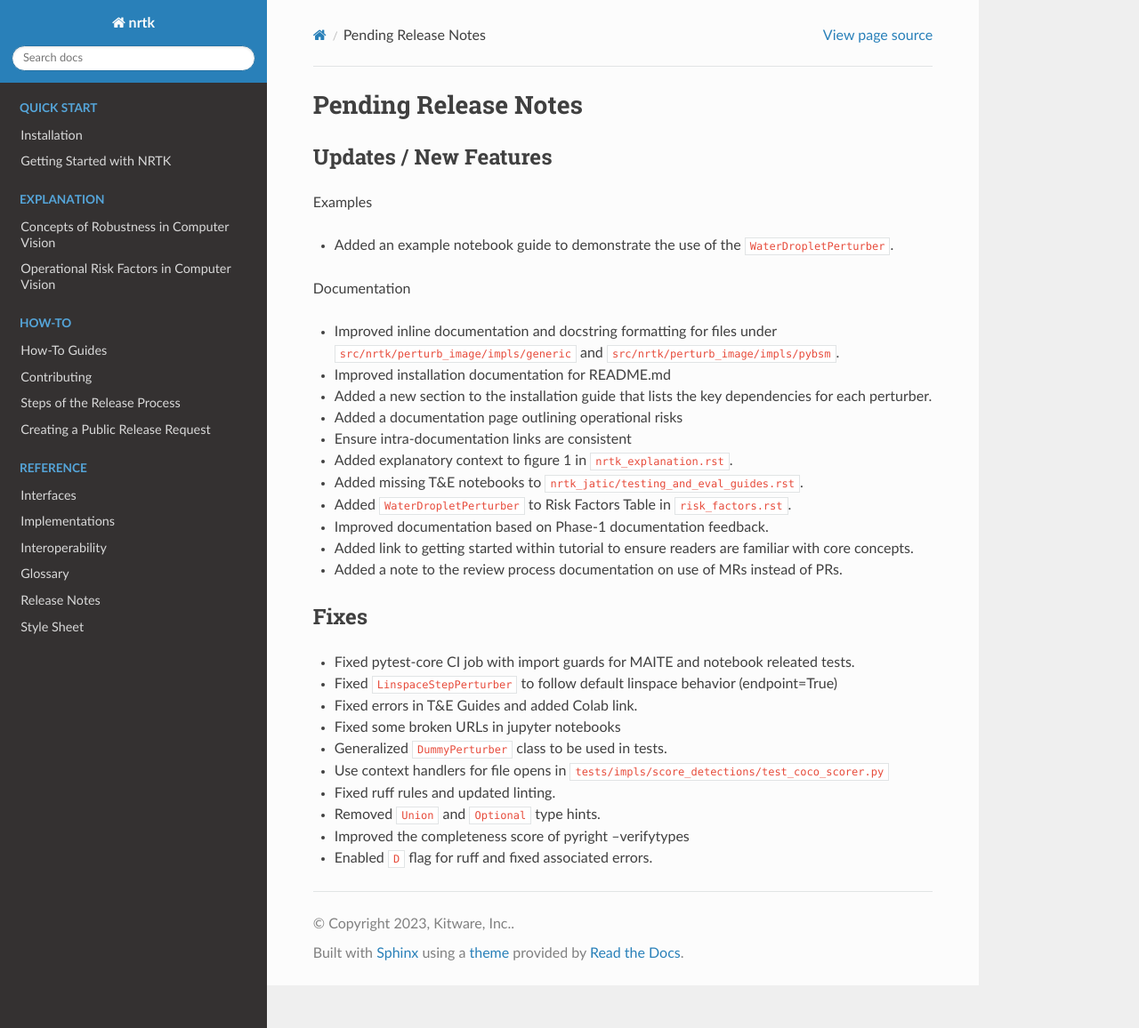
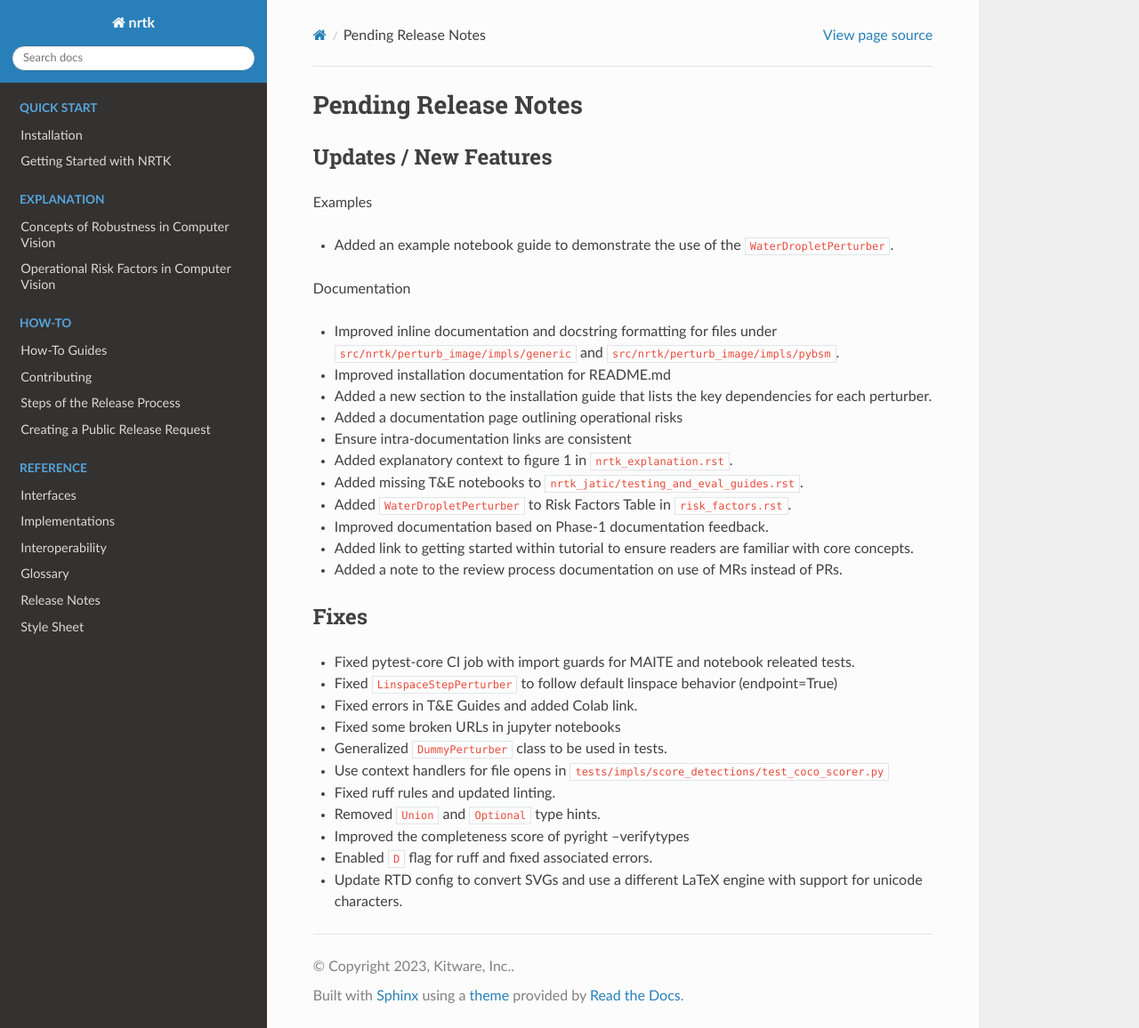
Before and after one commit to Kitware/nrtk, a Sphinx documentation site: the page built from docs/release_notes/pending_release.rst, in a window 1280 px wide and 1156 px high. Shown: the whole window at 89% size. Built offline with Sphinx 7.4.7 and the Read the Docs theme 3.1.0, drawn with Linux system fonts in a browser that asks for light colours; pages that are not in the unit, such as notebooks, are missing from menus.

Commit message:
Update RTD conf

```diff
--- a/docs/conf.py
+++ b/docs/conf.py
@@ -35,6 +35,7 @@
     "sphinx.ext.autodoc",
     "sphinx.ext.autosectionlabel",
     "sphinx.ext.autosummary",
+    "sphinx.ext.imgconverter",
     "sphinx-prompt",
     "sphinx_copybutton",
     "sphinx_click",
@@ -60,5 +61,8 @@
 html_theme = "sphinx_rtd_theme"
 html_static_path: list[str] = list()  # ['_static']
 
-# ---MyST-NB settings---------------------------------------------------------
-jupyter_execute_notebooks = "off"
+# -- MyST-NB settings---------------------------------------------------------
+nb_execution_mode = "off"
+
+# -- LaTeX engine ------------------------------------------------------------
+latex_engine = "lualatex"
--- a/docs/release_notes/pending_release.rst
+++ b/docs/release_notes/pending_release.rst
@@ -55,3 +55,6 @@
 * Improved the completeness score of pyright --verifytypes
 
 * Enabled ``D`` flag for ruff and fixed associated errors.
+
+* Update RTD config to convert SVGs and use a different LaTeX engine with support for
+  unicode characters.
```
